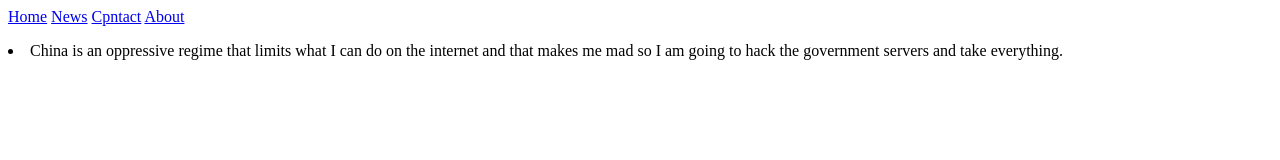
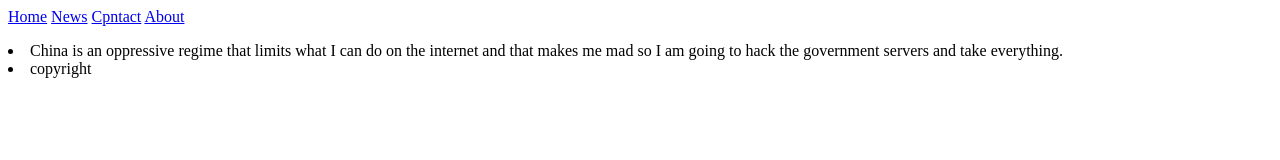
Before and after one commit to FranciscoPDuran/China1, a plain HTML site: page index.html in a window 1280 px wide. Drawn offline with Linux system fonts and the light colour scheme.

Commit message:
Update index.html

```diff
--- a/index.html
+++ b/index.html
@@ -12,6 +12,9 @@
     <li>
       China is an oppressive regime that limits what I can do on the internet and that makes me mad so I am going to hack the government servers and take everything.
     </li>
+    <li>
+      copyright
+    </li>
   </p>
   </div>
 </body>
```
